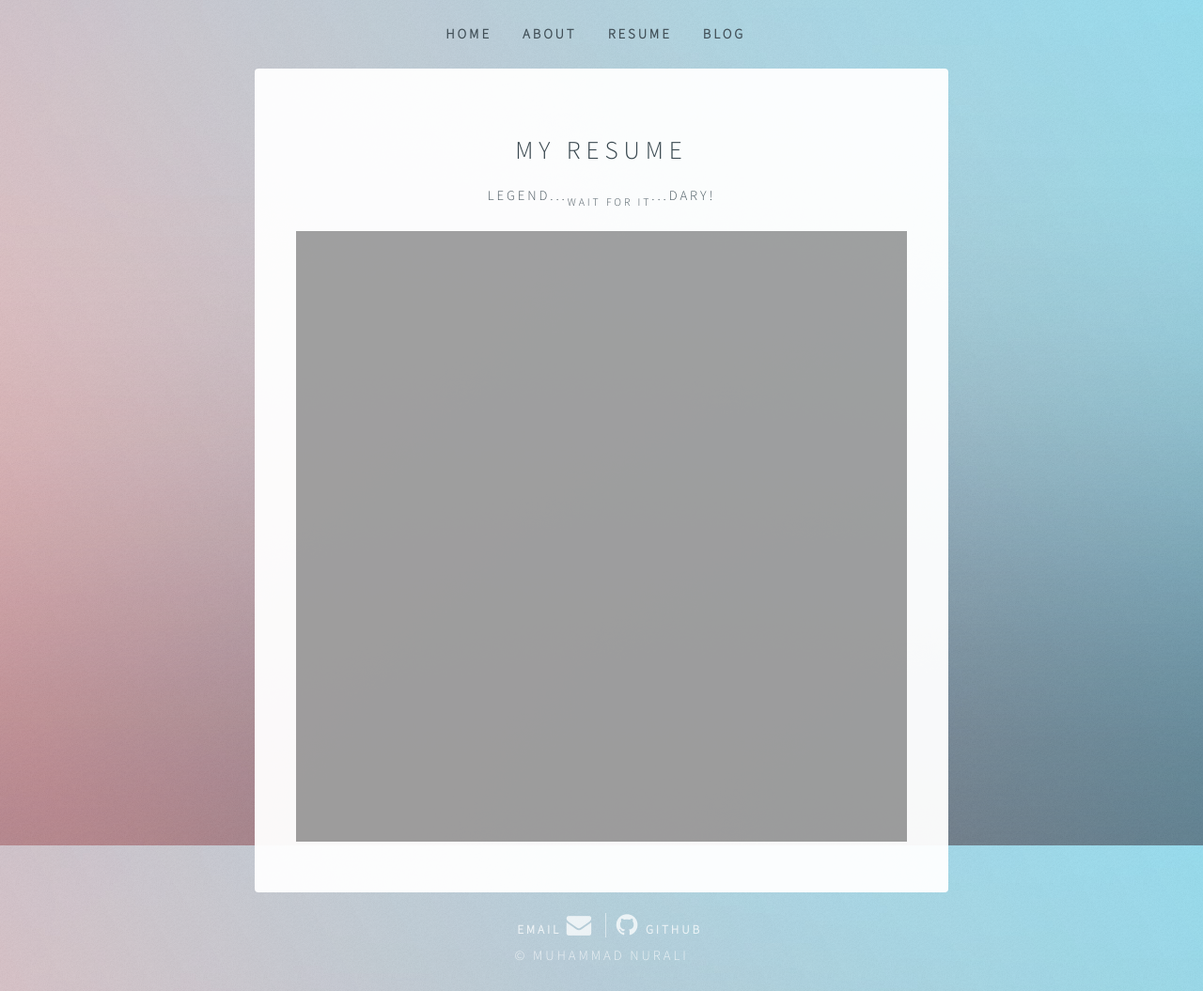
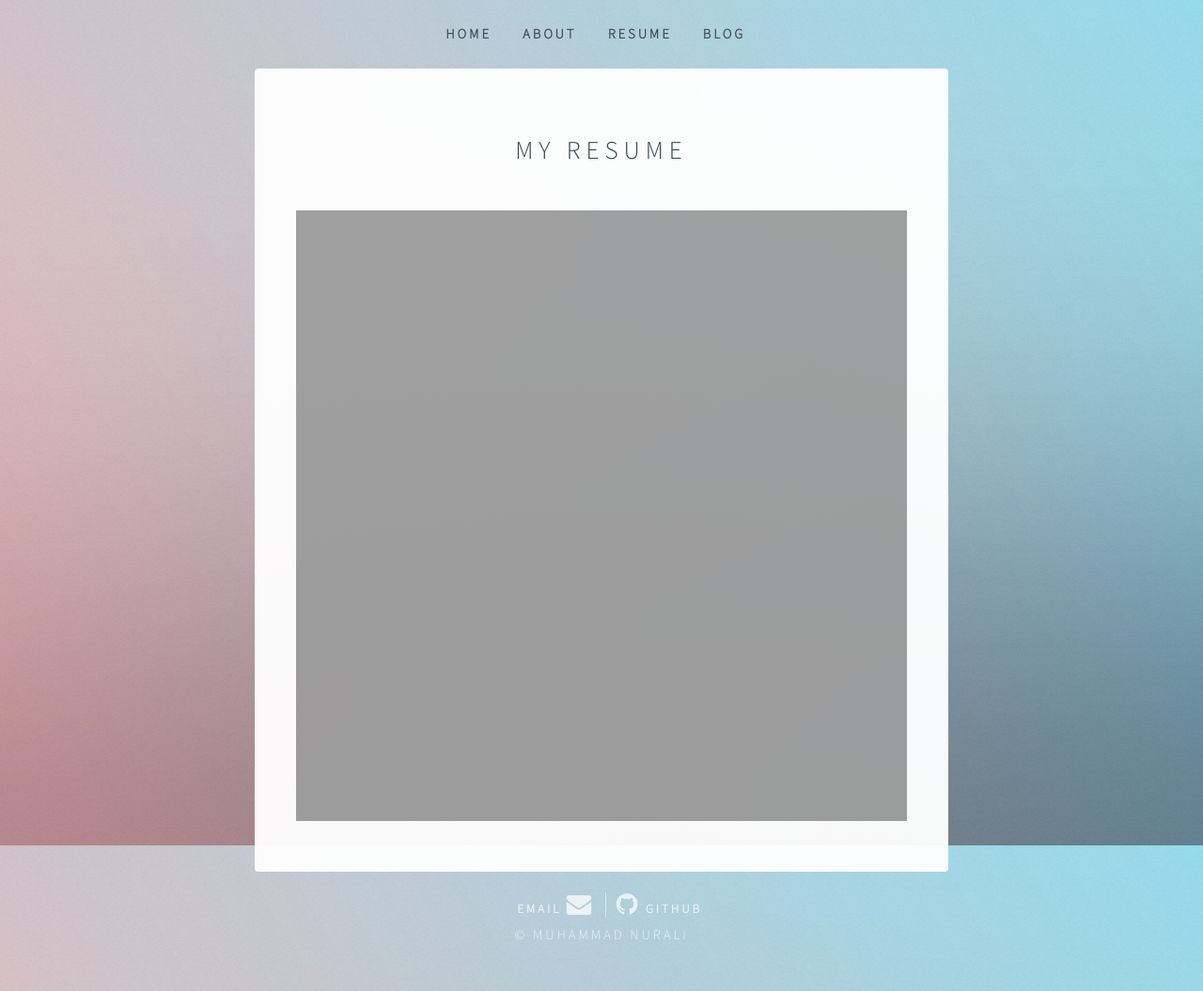
Before and after one commit to nurali93/nurali93.github.io-v1, a Jekyll site: the page built from resume/index.html, in a window 1280 px wide. Shown: the whole page at 94% size. Built offline with Jekyll 4.4.1, drawn with Linux system fonts in a browser that asks for light colours.

Commit message:
remove trademark

```diff
--- a/resume/index.html
+++ b/resume/index.html
@@ -4,6 +4,6 @@ title: Nurali's Resume
 ---
 <div class="blurb">
    	<h1>My Resume</h1>
-	<p>Legend...<sub>wait for it</sub>...dary!</p>
+   	<br />
 	<iframe src="https://nurali93.github.io/resume/resume-muhammad-nurali.pdf" type="pdf" width="650" height="650"></iframe>
 </div><!-- /.blurb -->
```
